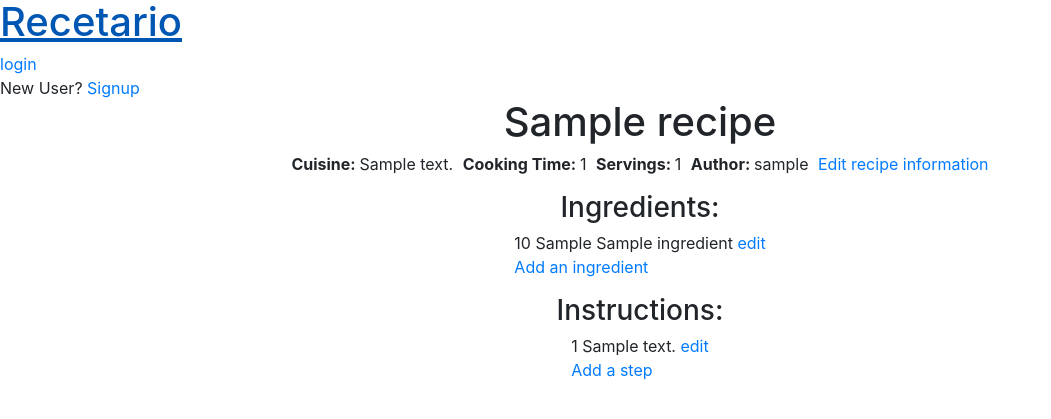
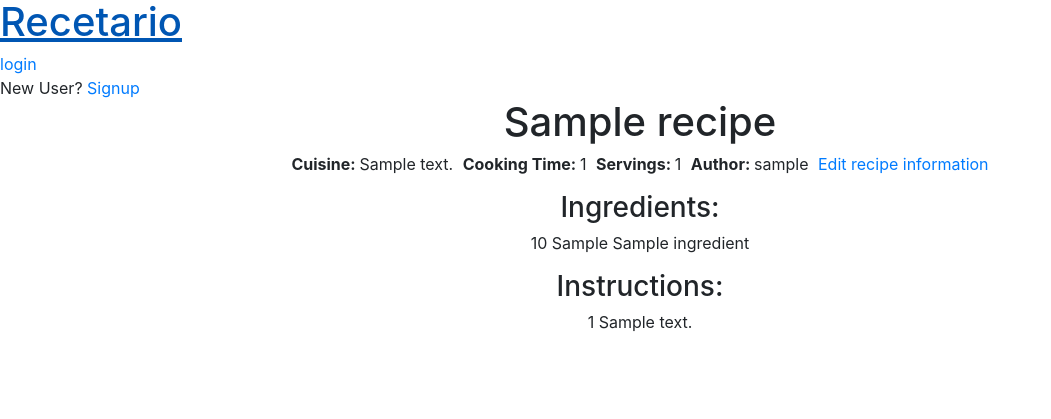
Before and after one commit to mostlybadfly/recetario, a Django app: page /recipes/1/ in a window 1280 px wide. Shown: the top 419 px of the page, without its empty margins (0-1051 px from the left). Run offline with Django 3.2, Linux system fonts and the light colour scheme; tables that the repository leaves empty hold one stand-in row (values such as "Sample post"); some libraries are stand-ins or nearby versions.

Commit message:
Added RecipeUpdate view, Removed old view and urls.

```diff
--- a/recipes/forms.py
+++ b/recipes/forms.py
@@ -20,5 +20,5 @@ class InstructionForm(ModelForm):
         model = Instruction
         fields = ('ordinal', 'instruction_text')
 
-IngredientFormSet = inlineformset_factory(Recipe, Ingredient, form = IngredientForm, extra = 2)
-InstructionFormSet = inlineformset_factory(Recipe, Instruction, form = InstructionForm, extra = 2)
+IngredientFormSet = inlineformset_factory(Recipe, Ingredient, form = IngredientForm, extra=1)
+InstructionFormSet = inlineformset_factory(Recipe, Instruction, form = InstructionForm, extra=1)
--- a/recipes/templates/recipes/detail.html
+++ b/recipes/templates/recipes/detail.html
@@ -11,15 +11,13 @@
     </ul>
     <h3>Ingredients:</h3>
     <ul class="list-unstyled d-inline-block text-left">
-    {% for ingredient in ingredients reversed %}
+    {% for ingredient in ingredients %}
       <li class="ingredient">
         {{ ingredient.quantity }}
         {{ ingredient.measurement }}
         {{ ingredient.name }}
-        <a href="{% url 'ingredient_edit' recipe.id ingredient.id %}">edit</a>
       </li>
     {% endfor %}
-    <li><a href="{% url 'ingredient_add' recipe.id %}">Add an ingredient</a></li>
     </ul>
     <h3>Instructions:</h3>
     <ul class="list-unstyled text-left d-inline-block">
@@ -27,9 +25,7 @@
         <li>
           {{ instruction.ordinal }}
           {{instruction.instruction_text }}
-          <a href="{% url 'instruction_edit' recipe.id instruction.id %}">edit</a>
         </li>
       {% endfor %}
-      <li><a href="{% url 'instruction_add' recipe.id %}">Add a step</a></li>
     </ul>
 {% endblock %}
--- a/recipes/urls.py
+++ b/recipes/urls.py
@@ -1,17 +1,11 @@
 from django.conf.urls import url
-from .views import RecipeCreate
+from .views import RecipeCreate, RecipeUpdate
 
 from . import views
 
 urlpatterns = [
     url(r'^$', views.index, name='index'),
     url(r'^add/$', RecipeCreate.as_view(template_name="recipes/recipe_edit.html"), name='add'),
-    url(r'^(?P<recipe_id>[0-9]+)/ingredients/add/$', views.ingredient_add, name='ingredient_add'),
-    url(r'^(?P<recipe_id>[0-9]+)/ingredients/(?P<ingredient_id>[0-9]+)/edit/$',
-        views.ingredient_edit, name='ingredient_edit'),
-    url(r'^(?P<recipe_id>[0-9]+)/instructions/add/$', views.instruction_add, name='instruction_add'),
-    url(r'^(?P<recipe_id>[0-9]+)/instructions/(?P<instruction_id>[0-9]+)/edit/$',
-        views.instruction_edit, name='instruction_edit'),
-    url(r'^(?P<recipe_id>[0-9]+)/edit/$', views.edit, name='edit'),
+    url(r'^(?P<pk>[0-9]+)/edit/$', RecipeUpdate.as_view(template_name="recipes/recipe_edit.html"), name='edit'),
     url(r'^(?P<recipe_id>[0-9]+)/$', views.detail, name='detail'),
 ]
--- a/recipes/views.py
+++ b/recipes/views.py
@@ -4,7 +4,7 @@ from django.contrib.auth import login, authenticate
 from django.contrib.auth.forms import UserCreationForm
 from django.contrib.auth.decorators import login_required
 from .forms import RecipeForm, IngredientForm, InstructionForm, IngredientFormSet, InstructionFormSet
-from django.views.generic.edit import CreateView
+from django.views.generic.edit import CreateView, UpdateView
 from django.urls import reverse_lazy
 from django.db import transaction
 
@@ -33,46 +33,48 @@ class RecipeCreate(CreateView):
         ingredients = context['ingredients']
         instructions = context['instructions']
         with transaction.atomic():
-            self.object = form.save()
-
-            if ingredients.is_valid():
+            if form.is_valid() and ingredients.is_valid() and instructions.is_valid():
+                self.object = form.save()
                 ingredients.instance = self.object
+                instructions.instance = self.object
                 ingredients.save()
-
-            if instructions.is_valid():
-                instructions.instance = self.object
                 instructions.save()
         return super(RecipeCreate, self).form_valid(form)
+
+class RecipeUpdate(UpdateView):
+    model = Recipe
+    fields = ['title', 'cuisine', 'cooking_time', 'servings']
+
+    def get_success_url(self):
+        return reverse_lazy('detail', args = (self.object.id,))
+
+    def get_context_data(self, **kwargs):
+        data = super(RecipeUpdate, self).get_context_data(**kwargs)
+        if self.request.POST:
+            data['ingredients'] = IngredientFormSet(self.request.POST, instance=self.object, prefix='ingredients')
+            data['instructions'] = InstructionFormSet(self.request.POST, instance=self.object, prefix='instructions')
+        else:
+            data['ingredients'] = IngredientFormSet(instance=self.object)
+            data['instructions'] = InstructionFormSet(instance=self.object)
+        return data
+
+    def form_valid(self, form):
+        context = self.get_context_data()
+        ingredients = context['ingredients']
+        instructions = context['instructions']
+        with transaction.atomic():
+            if form.is_valid() and ingredients.is_valid() and instructions.is_valid():
+                self.object = form.save()
+                ingredients.instance = self.object
+                instructions.instance = self.object
+                ingredients.save()
+                instructions.save()
+        return super(RecipeUpdate, self).form_valid(form)
 
 def index(request):
     recipe_list = Recipe.objects.all()
     context = {'recipe_list': recipe_list}
     return render(request, 'recipes/index.html', context)
-
-@login_required
-def add(request):
-    form = RecipeForm(request.POST)
-    if form.is_valid():
-        recipe = form.save(commit=False)
-        recipe.created_by = request.user
-        recipe.save()
-        return redirect('detail', recipe_id=recipe.pk)
-    else:
-        form = RecipeForm()
-    return render(request, 'recipes/recipe_edit.html', {'form': form})
-
-@login_required
-def edit(request, recipe_id):
-    recipe = get_object_or_404(Recipe, pk=recipe_id)
-    form = RecipeForm(request.POST, instance=recipe)
-    if form.is_valid():
-        recipe = form.save(commit=False)
-        recipe.created_by = request.user
-        recipe.save()
-        return redirect('detail', recipe_id=recipe.pk)
-    else:
-        form = RecipeForm(instance=recipe)
-    return render(request, 'recipes/recipe_edit.html', {'form': form})
 
 def detail(request, recipe_id):
     recipe = get_object_or_404(Recipe, pk=recipe_id)
@@ -80,56 +82,6 @@ def detail(request, recipe_id):
     instructions = recipe.instructions.all()
     return render(request, 'recipes/detail.html',
                   {'recipe': recipe, 'ingredients': ingredients, 'instructions': instructions})
-
-@login_required
-def ingredient_add(request, recipe_id):
-    form = IngredientForm(request.POST)
-    if form.is_valid():
-        ingredient = form.save(commit=False)
-        ingredient.recipe_id = recipe_id
-        ingredient.save()
-        return redirect('detail', recipe_id)
-    else:
-        form = IngredientForm()
-    return render(request, 'recipes/ingredient_edit.html',
-                  {'form': form, 'recipe_id': recipe_id})
-
-@login_required
-def ingredient_edit(request, recipe_id, ingredient_id):
-    ingredient = get_object_or_404(Ingredient, pk=ingredient_id)
-    form = IngredientForm(request.POST, instance=ingredient)
-    if form.is_valid():
-        ingredient = form.save(commit=False)
-        ingredient.save()
-        return redirect('detail', ingredient.recipe_id)
-    else:
-        form = IngredientForm(instance=ingredient)
-    return render(request, 'recipes/ingredient_edit.html', {'form': form})
-
-@login_required
-def instruction_add(request, recipe_id):
-    form = InstructionForm(request.POST)
-    if form.is_valid():
-        instruction = form.save(commit=False)
-        instruction.recipe_id = recipe_id
-        instruction.save()
-        return redirect('detail', recipe_id)
-    else:
-        form = InstructionForm()
-    return render(request, 'recipes/instruction_edit.html',
-                  {'form': form, 'recipe_id': recipe_id})
-
-@login_required
-def instruction_edit(request, recipe_id, instruction_id):
-    instruction = get_object_or_404(Instruction, pk=instruction_id)
-    form = InstructionForm(request.POST, instance=instruction)
-    if form.is_valid():
-        instruction = form.save(commit=False)
-        instruction.save()
-        return redirect('detail', instruction.recipe_id)
-    else:
-        form = InstructionForm(instance=instruction)
-    return render(request, 'recipes/instruction_edit.html', {'form': form})
 
 def signup(request):
     if request.method == 'POST':
```
